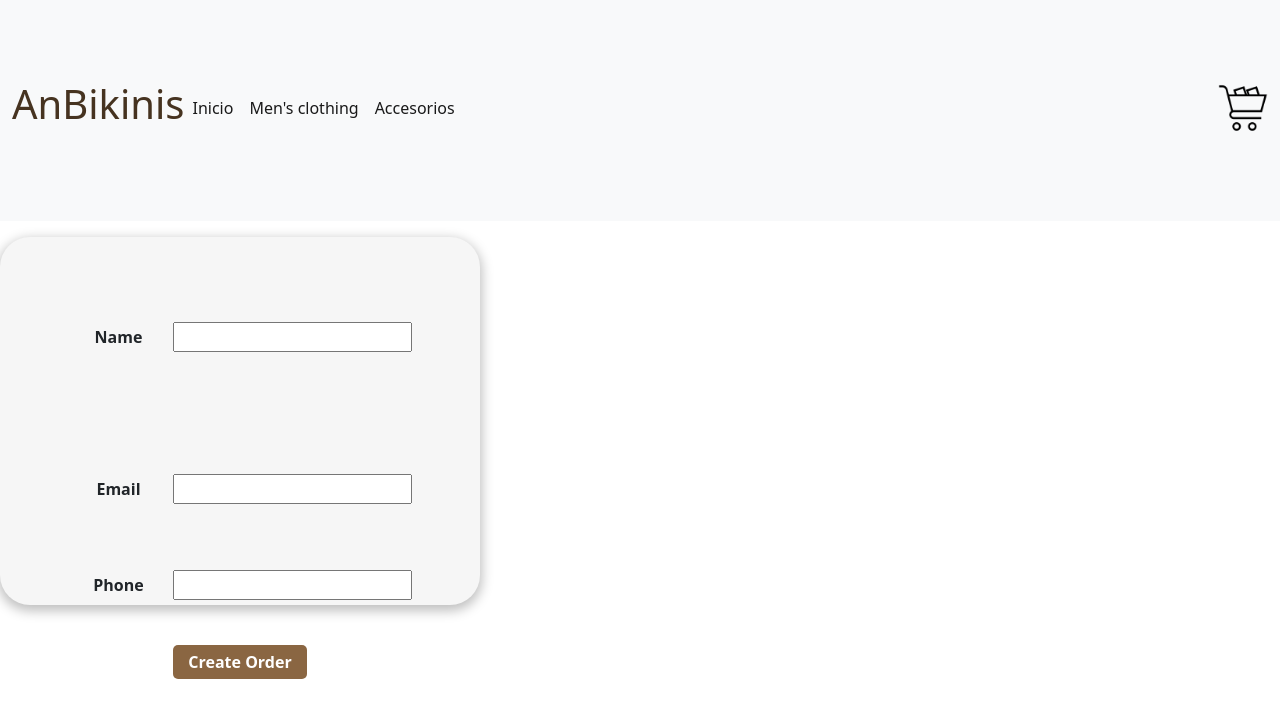
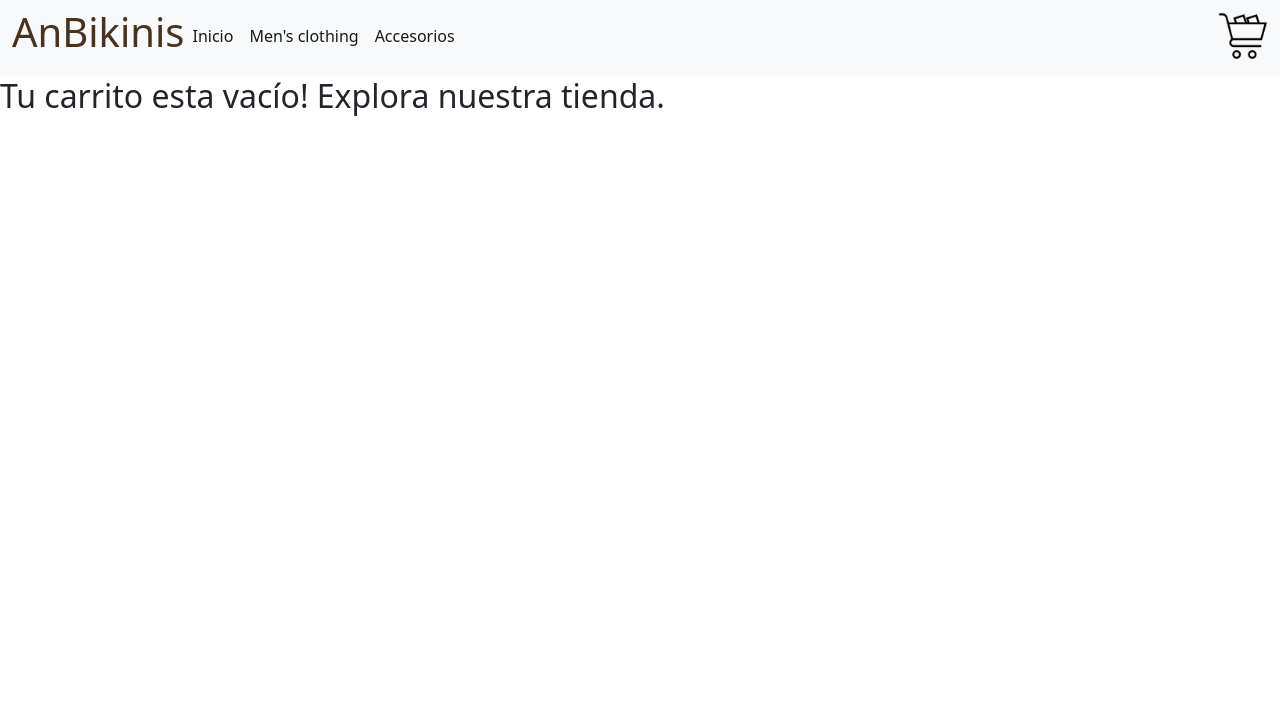
Before and after one commit to anamorales-02/Reactjs, a React (Create React App) app: page /cart in a window 1280 px wide. Shown: the top 718 px of the page. Built offline with nearby package versions, Linux system fonts and the light colour scheme.

Commit message:
estilos actualizados

```diff
--- a/src/components/Cards/cards.js
+++ b/src/components/Cards/cards.js
@@ -27,7 +27,7 @@ function CardComponent(props) {
     position: "relative",
   };
 
-  const imgStyle = {
+  const imageStyle = {
     filter: isExpired ? "grayscale(100%) blur(1px)" : "none",
   };
 
@@ -37,8 +37,8 @@ function CardComponent(props) {
 
   return (
     <div onClick={handleCardClick} className="card" style={cardStyles}>
-      <div className="card-img">
-        <img style={imgStyle} src={props.img} alt={props.title}></img>
+      <div className="card-image">
+        <img style={imageStyle} src={props.image} alt={props.title}></img>
       </div>
       <div className="card-detail">
         <h2>{props.title}</h2>
--- a/src/components/Cards/cards.scss
+++ b/src/components/Cards/cards.scss
@@ -16,8 +16,7 @@ article {
     display: block;
     justify-content: center;
     align-items: center;
-    width: 100%;
-    height: 200px;
+    height: auto;
     margin-bottom: 5px;
     img {
       max-width: 100%;
@@ -28,7 +27,7 @@ article {
 
   button {
     display: inline-block;
-    background-color: #007bff;
+    background-color: #000000;
     color: #fff;
     padding: 10px 20px;
     border-radius: 5px;
--- a/src/components/CartView/CartView.css
+++ b/src/components/CartView/CartView.css
@@ -1,21 +1,40 @@
-.product-container {
-    background-color: #f6f6f6;
-      text-align: center;
-      box-shadow: 0px 4px 12px 2px rgba(0, 0, 0, 0.25);
-      width: 15rem;
-      height: 15rem;
-      border-radius: 30px;
+.containerProduct {
+  display: flex;
+  flex-direction: column;
+  align-items: center;
+  justify-content: center;
+  width: 300px;
+  padding: 20px;
+  margin: 20px;
+  border: 1px solid #ccc;
+  border-radius: 5px;
+  box-shadow: 0px 2px 5px rgba(0, 0, 0, 0.2);
+  text-align: center;
+}
 
-    }
+.containerProduct h2 {
+  margin: 0 0 10px;
+  font-size: 24px;
+  font-weight: bold;
+}
 
+.containerProduct h4 {
+  margin: 0 0 5px;
+  font-size: 16px;
+  font-weight: normal;
+}
 
-    .delete-btn {
-        padding: 5px 10px;
-         color: white;
-         background-color: #8a6642;
-         border-radius: 20px;
-         font-weight: bolder;
+.containerProduct button {
+  background-color: #000000;
+  color: #fff;
+  padding: 10px 20px;
+  border: none;
+  border-radius: 5px;
+  cursor: pointer;
+  margin-top: 10px;
+  transition: all 0.3s ease;
+}
 
-         margin: 10px 1.15rem;
-
-    }
+.containerProduct button:hover {
+  background-color: #3700ff;
+}
--- a/src/components/CartView/CartView.js
+++ b/src/components/CartView/CartView.js
@@ -6,6 +6,10 @@ import { cartContext } from "../../Context/cartContext";
 function CartView() {
   const { cart, removeItem, getTotalPrice } = useContext(cartContext);
 
+  if (cart.length === 0) {
+    return <h2>Tu carrito esta vacío! Explora nuestra tienda.</h2>;
+  }
+
   return (
     <>
       {cart.map((prod) => (
@@ -13,8 +17,10 @@ function CartView() {
           <h2>{prod.title}</h2>
           <h4>${prod.price}</h4>
           <h4>{prod.count}</h4>
-          <h4>Total Price: €{prod.price * prod.count}</h4>
-          <button  onClick={() => removeItem(prod.id)} className="DeleteBtnS">X</button>
+          <h4>Precio Total: ${prod.price * prod.count}</h4>
+          <button onClick={() => removeItem(prod.id)} className="DeleteBtnS">
+            Eliminar
+          </button>
         </div>
       ))}
 
@@ -23,5 +29,4 @@ function CartView() {
   );
 }
 
-
 export default CartView;
--- a/src/components/ItemCount/ItemCount.css
+++ b/src/components/ItemCount/ItemCount.css
@@ -13,7 +13,6 @@
   }
 
   .button {
-    padding: 0.5rem;
     margin: 0.5rem;
     font-size: 1.2rem;
     background-color: white;
--- a/src/components/ItemCount/ItemCount.js
+++ b/src/components/ItemCount/ItemCount.js
@@ -14,7 +14,7 @@ const ItemCount = ({ onAddToCart }) => {
         <div className="count">
           <button className="button" onClick={handleSubstract}>-</button>
           <div>{count}</div>
-          <button className="addToCartBtn" onClick={handleAdd}>+</button>
+          <button className="button" onClick={handleAdd}>+</button>
         </div>
         <div>
           <button className="addToCartBtn" onClick={handleCart} >Agregar al Carrito</button>
--- a/src/components/ItemDetailContainer/CardDetail.js
+++ b/src/components/ItemDetailContainer/CardDetail.js
@@ -1,10 +1,10 @@
 import React, { useState } from "react";
 import { useContext } from "react";
 import ItemCount from "../ItemCount/ItemCount";
-import "./ItemDetailContainer.css";
 import { cartContext } from "../../Context/cartContext";
 import { Link } from "react-router-dom";
 import Loader from "../Loader/Loader";
+import "./styles.css";
 
 function CardDetail({ prod }) {
   const [count, setCount] = useState(0);
@@ -18,9 +18,9 @@ function CardDetail({ prod }) {
   if (prod.title)
     return (
       <div className="cardDetail">
-        <div className="cardDetail_img_detail">
+        <div className="cardDetail_image_detail">
         <h2>{prod.title}</h2>
-          <img src={prod.img} alt={prod.title} />
+          <img src={prod.image} alt={prod.title} />
         </div>
 
           <div>
--- a/src/components/ItemDetailContainer/ItemDetailContainer.css
+++ /dev/null
@@ -1,57 +0,0 @@
-.cardDetail_img_detail {
-    width: 20rem;
-    margin: auto;
-  }
-
-
-  .container-product > img {
-    width: 20rem;
-    align-self: center;
-    justify-self: center;
-  }
-
-  .detail-container > h1 {
-    display: block;
-    text-align: center;
-  }
-
- img {
-    width: 20rem;
-
- }
-
- h3, h1 {
-    text-align: center;
-    color: #463320;
- }
-
- h3 {
-    font-size: 1.5rem;
- }
-
- .cardDetail {
-  background-color: #f6f6f6;
-  text-align: center;
-  box-shadow: 0px 4px 12px 2px rgba(0, 0, 0, 0.25);
-  width: 35%;
- }
-
- .DeleteBtn {
-  padding: 4px 15px;
-  color: white;
-  max-width: 150px;
-  background-color: #9b9b9b;
-  border-radius: 5px;
-  font-weight: bolder;
-  margin: 1rem;
- }
-
- #viewCartBtn {
-        padding: 3px 15px;
-        color: white;
-        max-width: 150px;
-        background-color: #8a6642;
-        border-radius: 5px;
-        text-decoration: none;
-        font-weight: 600;
- }
--- a/src/components/ItemDetailContainer/styles.css
+++ b/src/components/ItemDetailContainer/styles.css
@@ -36,6 +36,7 @@
   width: 35%;
  }
 
+
  .DeleteBtn {
   padding: 4px 15px;
   color: white;
@@ -47,11 +48,12 @@
  }
 
  #viewCartBtn {
-        padding: 3px 15px;
+        padding: 5px 15px;
         color: white;
         max-width: 150px;
-        background-color: #8a6642;
+        background-color: #9b9b9b;
         border-radius: 5px;
         text-decoration: none;
-        font-weight: 600;
+        font-weight: bolder;
+
  }
--- a/src/components/Loader/Loader.js
+++ b/src/components/Loader/Loader.js
@@ -1,13 +1,8 @@
 import React from "react";
-import { DotWave } from "@uiball/loaders";
-import FlexWrapper from "../FlexWrapper/FlexWrapper";
+import Spinner from 'react-bootstrap/Spinner';
 
-function Loader() {
-  return (
-    <FlexWrapper>
-      <DotWave size={47} speed={1} color="red" />
-    </FlexWrapper>
-  );
+function GrowExample() {
+  return <Spinner animation="grow" />;
 }
 
-export default Loader;
+export default GrowExample;
--- a/src/components/UserForm/UserForm.css
+++ b/src/components/UserForm/UserForm.css
@@ -1,27 +1,39 @@
 .formContainer {
-    background-color: #f6f6f6;
-      text-align: center;
-      box-shadow: 0px 4px 12px 2px rgba(0, 0, 0, 0.25);
-      width: 30rem;
-      height: 23rem;
+  display: grid;
+  flex-wrap: wrap;
   justify-content: center;
-      border-radius: 30px;
+  align-items: center;
+  padding: 20px;
+  background-color: #f7f7f7;
+  border-radius: 10px;
+  box-shadow: 0px 0px 10px rgba(0, 0, 0, 0.2);
 }
 
 .inputContainer {
   display: flex;
+  flex-direction: column;
+  justify-content: center;
   align-items: center;
-        justify-content: center;
-        height: 5rem;
-        margin: 1rem auto;
-        font-weight: bolder;
+  margin: 10px;
+  padding: 10px;
+  border: 1px solid #ccc;
+  border-radius: 5px;
 }
 
 .orderBtn {
-        padding: 5px 15px;
-         color: white;
-         max-width: 150px;
-         background-color: #8a6642;
+  display: block;
+  margin: 20px auto;
+  padding: 10px 20px;
+  font-size: 16px;
+  color: #fff;
+  background-color: #000000;
+  border: none;
   border-radius: 5px;
-         font-weight: bolder;
+  box-shadow: 0px 0px 5px rgba(0, 0, 0, 0.2);
+  cursor: pointer;
+  transition: all 0.3s ease;
 }
+
+.orderBtn:hover {
+  background-color: #0080ff;
+}
--- a/src/components/UserForm/UserForm.js
+++ b/src/components/UserForm/UserForm.js
@@ -37,10 +37,10 @@ export default function UserForm({ cart, getTotalPrice }) {
 
     createBuyOrder(orderData).then((respuesta) => {
       Swal.fire({
-        title: "Thanks!",
-        text: "The product will not take long to arrive at your home",
+        title: "Gracias!",
+        text: "Se enviará a tu correo electronico toda la infromación necesaria para proseguir.",
         icon: "success",
-        confirmButtonText: "Cool",
+        confirmButtonText: "OK",
       }).then((result) => {
         navigate(`/thankyou/${respuesta}`);
       });
@@ -53,7 +53,7 @@ export default function UserForm({ cart, getTotalPrice }) {
       <div className="inputContainer">
       <InputForm
         value={userData.name}
-        title="Name"
+        title="Nombre y apellido"
         name="name"
         required={true}
         onChange={onInputChange}
@@ -71,14 +71,14 @@ export default function UserForm({ cart, getTotalPrice }) {
       <div className="inputContainer">
         <InputForm
         value={userData.phone}
-        title="Phone"
+        title="Telefono"
         name="phone"
         onChange={onInputChange}
       />
       </div>
 
 
-      <button type="submit" className="orderBtn">Create Order</button>
+      <button type="submit" className="orderBtn">Completar compra</button>
     </form>
   );
 }
```
Lines whose indentation alone changed are shown as unchanged.
